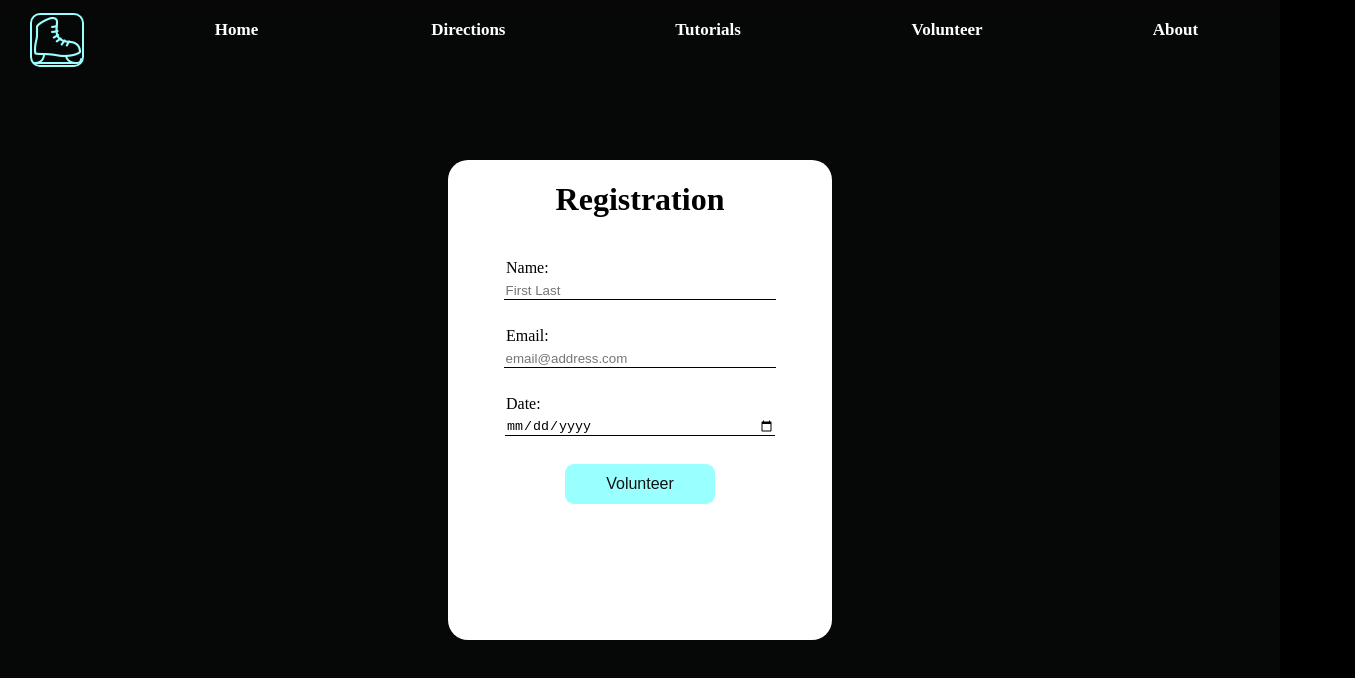
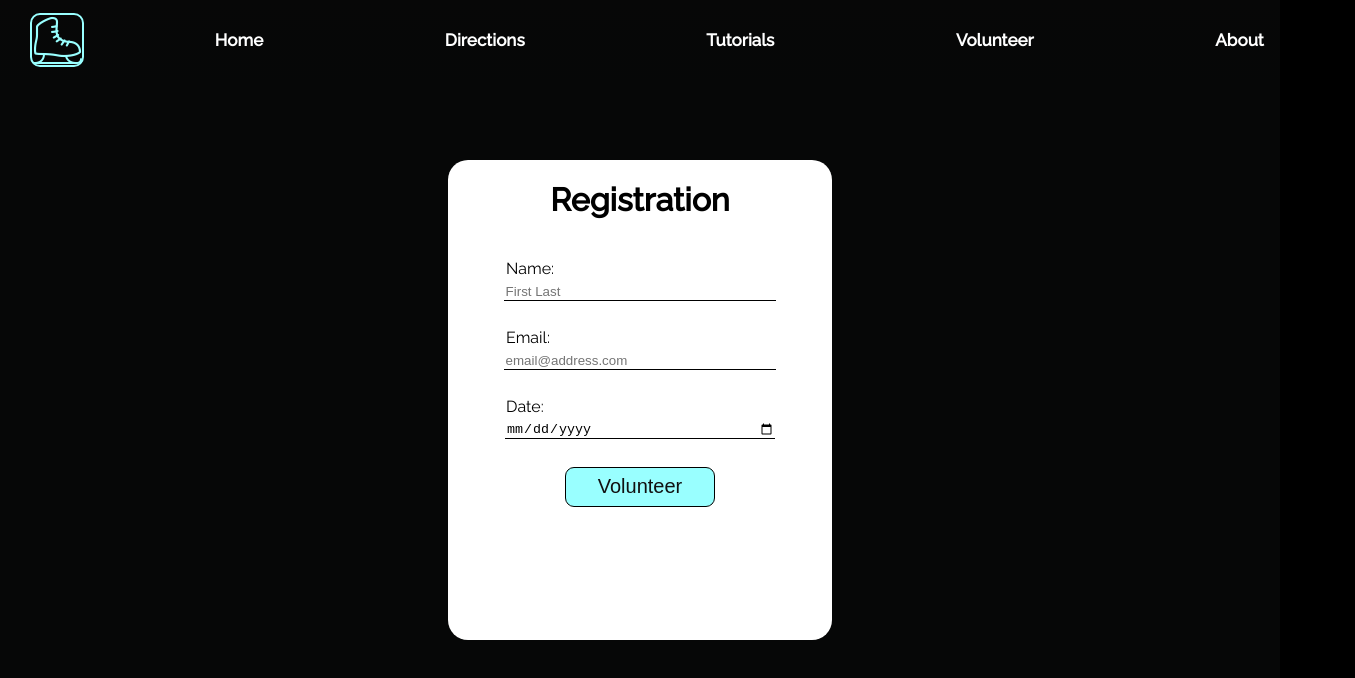
Before and after one commit to edd-ie/speed-skating, a React (Vite) app: page /volunteer in a window 1280 px wide. Shown: the top 678 px of the page, 1355 px wide, since content can reach past the window. Built offline with nearby package versions, Linux system fonts and the light colour scheme.

Commit message:
UI clean up

```diff
--- a/src/App.css
+++ b/src/App.css
@@ -1,5 +1,11 @@
+@import url('https://fonts.googleapis.com/css2?family=DM+Sans:ital,opsz,wght@0,9..40,100;0,9..40,400;0,9..40,100&family=Raleway:wght@100;200;300;400;500&display=swap');
+
 body{
     margin: 0;
     padding: 0;
     background-color: black;
+    font-family: 'DM Sans', sans-serif;
+    font-family: 'Raleway', sans-serif;
+    font-weight: 400;
+    overflow-x: hidden;
 }
--- a/src/components/Directory/Volunteer.jsx
+++ b/src/components/Directory/Volunteer.jsx
@@ -74,11 +74,11 @@ export default function Volunteer() {
             <form action="submit" className="register" onSubmit={handleSignup}>
                 <h1 className="formHead">Registration</h1>
                 <label htmlFor="Name">Name:</label>
-                <input name="to_name" type="text" placeholder="First Last" />
+                <input name="to_name" type="text" placeholder="First Last" required/>
                 <label htmlFor="Email">Email:</label>
-                <input name="mail" type="email" placeholder="email@address.com" />
+                <input name="mail" type="email" placeholder="email@address.com" required/>
                 <label htmlFor="Date">Date:</label>
-                <input name="date" type="date" placeholder="Date" onChange={checkDay} id="myDate" />
+                <input required name="date" type="date" placeholder="Date" onChange={checkDay} id="myDate" />
                 <button id="signup" type="submit">Volunteer</button>
             </form>
             <Header />
--- a/src/components/Home.jsx
+++ b/src/components/Home.jsx
@@ -17,11 +17,7 @@ export default function Home() {
     }
   });
 
-  // Get the current day of the week
-  // const days = ['Sun', 'Mon', 'Tues', 'Wed', 'Thurs', 'Fri', 'Sat'];
-  // const day = days[date.getDay()];
 
-  // Get the current time
   const hours = date.getHours();
   const minutes = date.getMinutes();
   const time = `${hours}:${minutes < 10 ? '0' + minutes : minutes}`;
--- a/src/components/Styles/Header.css
+++ b/src/components/Styles/Header.css
@@ -8,7 +8,6 @@
     margin: 0;
     padding: 0;
     top: 0;
-
 }
 
 .iconHead {
@@ -47,24 +46,17 @@
     color: white;
     position: relative;
     z-index: 1;
+    cursor: p;
 }
 
 .nav a:hover {
     color: black;
+    background: white;
+    color: black;
+    border-radius: 8px;
+    transition: 0.5s;
 }
 
-.nav a::after {
-    content: "";
-    width: 0%;
-    height: 100%;
-    position: absolute;
-    top: 0;
-    left: 0px;
-    border-radius: 8px;
-    background-color: rgba(10, 240, 240, 7);
-    z-index: -1;
-    transition: 0.5s;
-}
 
 .nav a:hover:after {
     color: black;
@@ -114,8 +106,6 @@
         color: black;
     }
 
-    .iconHead{
-    }
 
     .inactive {
         display: none;
--- a/src/components/Styles/Home.css
+++ b/src/components/Styles/Home.css
@@ -7,16 +7,17 @@
 }
 
 .overlay {
+    overflow-x: hidden;
     position: absolute;
     left: 0;
     top: 0;
-    width: 100%;
-    height: 100%;
+    width: 100vw;
+    height: 100vh;
     background-color: rgba(0, 0, 0, .5);
 }
 
 #timelapse {
-    width: 100%;
+    width: 100vw;
     height: 100vh;
     object-fit: cover;
 }
@@ -39,11 +40,16 @@
     display: flex;
     flex-direction: column;
     color: white;
+    font-size: 15px;
 }
 
 .schedule p {
     margin: 0;
     margin-bottom: 10%;
+}
+
+.schedule h2{
+    text-decoration: underline;
 }
 
 .selection {
@@ -59,7 +65,7 @@
 .option {
     width: 240px;
     height: 80px;
-    border: 3px solid rgb(255, 255, 255);
+    border: 3px solid rgb(252, 252, 252);
     border-radius: 7px;
     text-align: center;
     align-items: center;
@@ -79,7 +85,8 @@ a {
 .option:hover {
     cursor: pointer;
     color: black;
-    background: white;
+    background: rgb(252, 252, 252);
+    transition: 0.4s;
 }
 
 @media screen and (max-width: 900px) {
--- a/src/components/Styles/Volunteer.css
+++ b/src/components/Styles/Volunteer.css
@@ -47,14 +47,19 @@
     border-radius: 9px;
     background: #99FFFF;
     color: rgb(17, 17, 17);
-    font-size: medium;
+    font-size: 20px;
+    font-weight: 500;
     align-self: center;
+    cursor: pointer;
+    border: 1px solid black;
 }
 
 #signup:hover{
-    border: 2px solid black;
+    border: 0;
     color: #99FFFF;
+    font-size: 20px;
     background: rgb(17, 17, 17);
+    box-shadow: #121212 0 0 0 3px, transparent 0 0 0 0;
 }
 
 @media screen and (max-width: 900px) {
@@ -80,6 +85,8 @@
 
     .register input{
         width: 80%;
+        height: 30px;
+        border: 1px solid black;
     }
 
     #signup{
```
